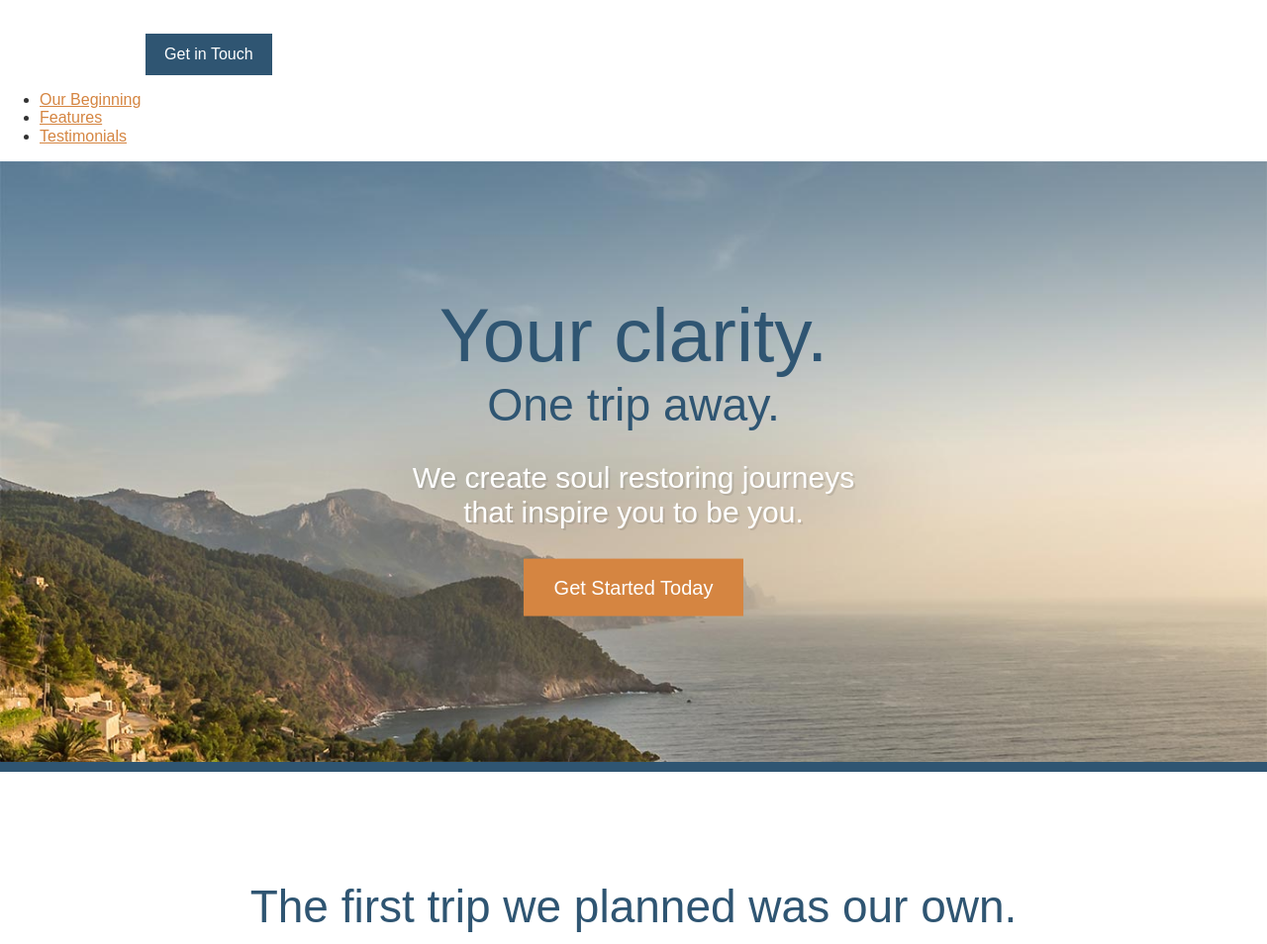
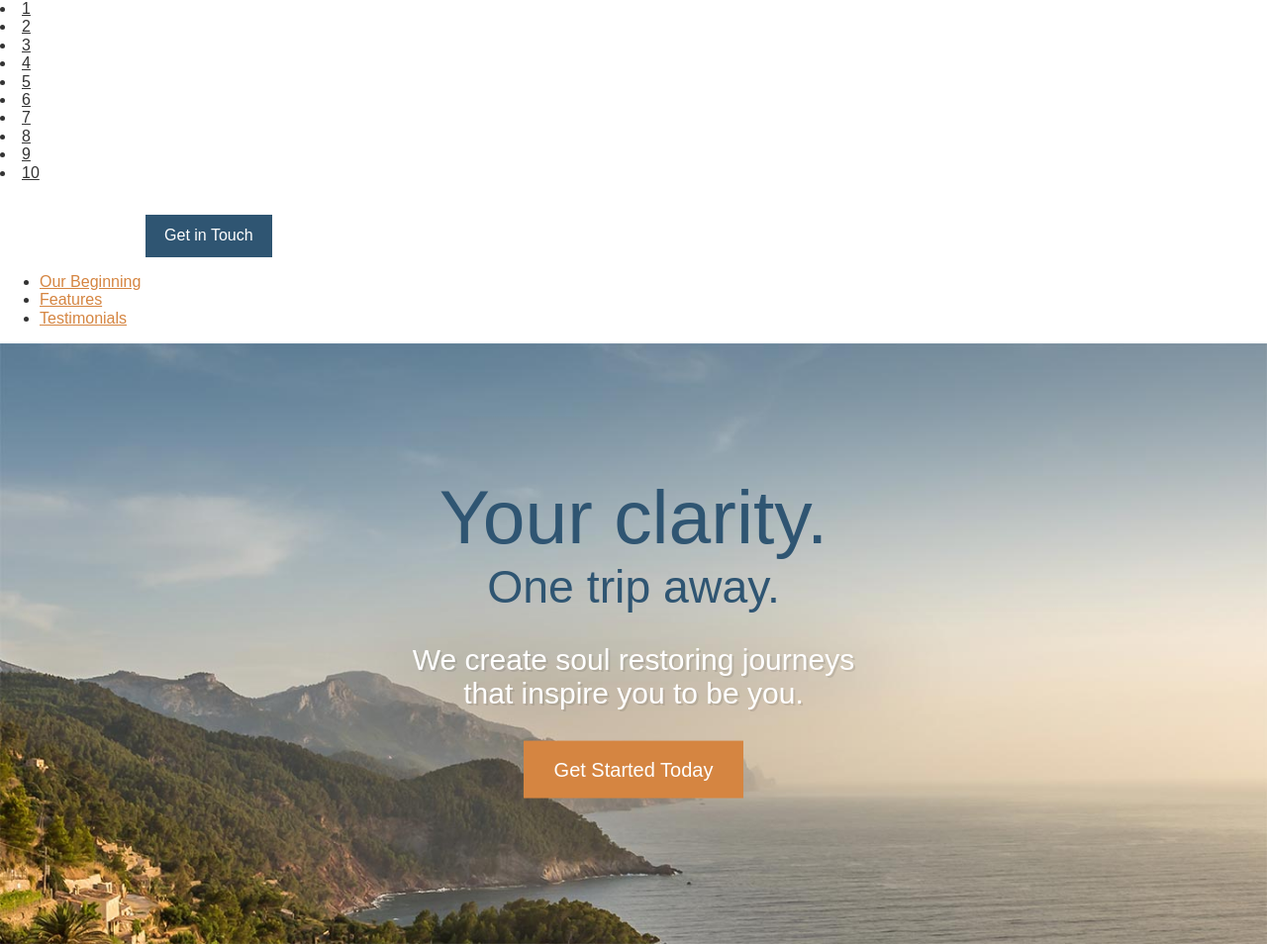
Before and after one commit to geraldokandonga/travel-site, a website: page app/index.html in a window 1280 px wide. Shown: the top 954 px of the page at 99% size. Drawn offline with Linux system fonts and the light colour scheme.

Commit message:
Completed count to ten

```diff
--- a/app/index.html
+++ b/app/index.html
@@ -9,6 +9,18 @@
     <link rel="stylesheet" type="text/css" href="temp/styles/styles.css">
   </head>
   <body>
+    <u>
+      <li>1</li>
+      <li>2</li>
+      <li>3</li>
+      <li>4</li>
+      <li>5</li>
+      <li>6</li>
+      <li>7</li>
+      <li>8</li>
+      <li>9</li>
+      <li>10</li>
+    </u>
     <header>
       <img src="assets/images/icons/clear-view-escapes.svg">
       <a class="btn" href="#">Get in Touch</a>
```
